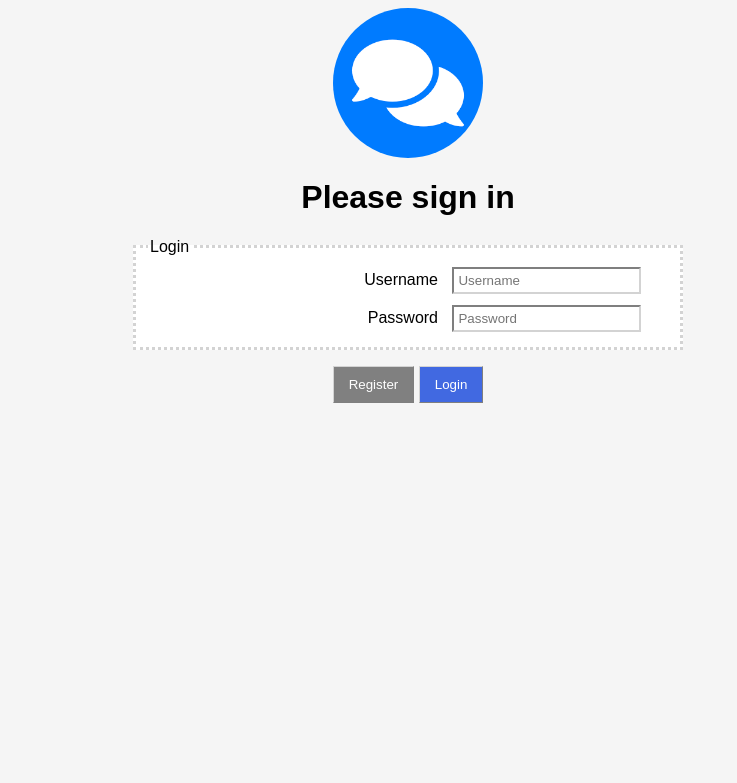
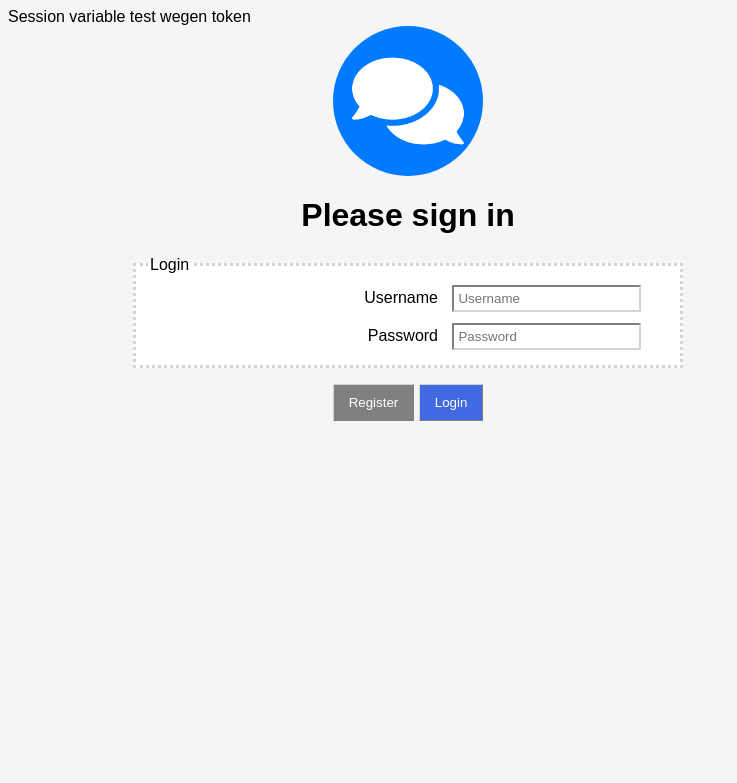
Before and after one commit to HeiligeMeier/Web, a PHP site: page /login.php in a window 1280 px wide. Shown: the top 783 px of the page, without its empty margins (0-737 px from the left). Run offline with PHP 8.4, Linux system fonts and the light colour scheme.

Commit message:
login klappt, aber token nicht

```diff
--- a/Testat5/BackendUeberpruefen.php
+++ b/Testat5/BackendUeberpruefen.php
@@ -4,7 +4,7 @@
     $user = new Model\User("Anna");
     $friend = new Model\Friend("Kiwi", "");
     // Testfunktion
-    // var_dump($service->test());
+    var_dump($service->test());
     // Funktionen überprüfen
     // var_dump($service->login("Tom", "12345678"));
     // var_dump($service->register("Quadrat", "12345678"));
--- a/Testat5/Utils/BackendService.php
+++ b/Testat5/Utils/BackendService.php
@@ -11,12 +11,27 @@ class BackendService {
     public function __construct() {
         $this->id = CHAT_SERVER_ID;
         $this->base = CHAT_SERVER_URL . "/";
+        $_SESSION['chat_token'] = "Session variable test wegen token";
     }
 
+
     // Testfunktion
+    public function login($username, $password) {
+        try {
+            $result = HttpClient::post($this->base . $this->id . "/login", array("username" => $username, "password" => $password));
+            $_SESSION['chat_token'] = $result->token;
+            echo $_SESSION['chat_token'];
+            // echo "Token: " . $chat_token . "<br>";
+            return true;
+        } catch(\Exception $e) {
+            // echo "Loginprocess failed! / " . "<br>" . $e;
+        }
+    }
+
     public function test() {
         try {
             echo "Try-Block" . "<br>";
+            echo $_SESSION['chat_token'];
             return HttpClient::get($this->base . '/test.json');
         } catch(\Exception $e) {
             error_log($e);
@@ -26,14 +41,6 @@ class BackendService {
         return false;
     }
 
-    public function login($username, $password) {
-        try {
-            $result = HttpClient::post($this->base . $this->id . "/login", array("username" => $username, "password" => $password));
-            echo "Token: " . $result->token . "<br>";
-        } catch(\Exception $e) {
-            echo "Loginprocess failed! / " . "<br>" . $e;
-        }
-    }
 
     public function register($username, $password) {
         try {
@@ -57,10 +64,10 @@ class BackendService {
     public function loadUser($username) {
         try {
             echo $username . "<br>";
-             $data = HttpClient::get($this->base . $this->id . "/user" . "/" . $username,
+            $data = HttpClient::get($this->base . $this->id . "/user" . "/" . $username,
                 "eyJhbGciOiJIUzI1NiIsInR5cCI6IkpXVCJ9.eyJ1c2VyIjoiVG9tIiwiaWF0IjoxNjM5MzE1ODcyfQ.jT17jP6A7raVKnN91hV5ocyqwuuqy8JIq12d5UNONds");
-            // token eventuell anpassen
-            // fromJson funktioniert?
+            $data = HttpClient::get($this->base . $this->id . "/user" . "/" . $username,
+                );
             User::fromJson($data);
             var_dump($data);
         } catch(\Exception $e) {
--- a/Testat5/login.php
+++ b/Testat5/login.php
@@ -4,7 +4,6 @@ if (isset($_SESSION['user'])) {
     header("Location: friends.php");
     exit();
 }
-
 $error = "";
 if (isset($_POST['action']) && $_POST['action'] === 'login') {
     $username = $_POST['username'];
@@ -16,8 +15,8 @@ if (isset($_POST['action']) && $_POST['action'] === 'login') {
         $error = "Authentification failed!";
     }
 }
+echo $_SESSION['chat_token'];
 ?>
-
 <html>
     <head>
         <title>Login</title>
--- a/Testat5/style.css
+++ b/Testat5/style.css
@@ -266,7 +266,11 @@ display: flow-root;}
 #logbuttonlog {
     background-color: royalblue;
 }
-
+.fehlerlogin {
+    color: red;
+    margin: auto;
+    text-align: center;
+}
 /*-------------------------------------*/
 /* Logout*/
 .imagelogout {
```
Also changed, not shown: Testat5/friends.php (+10 -11 lines).
